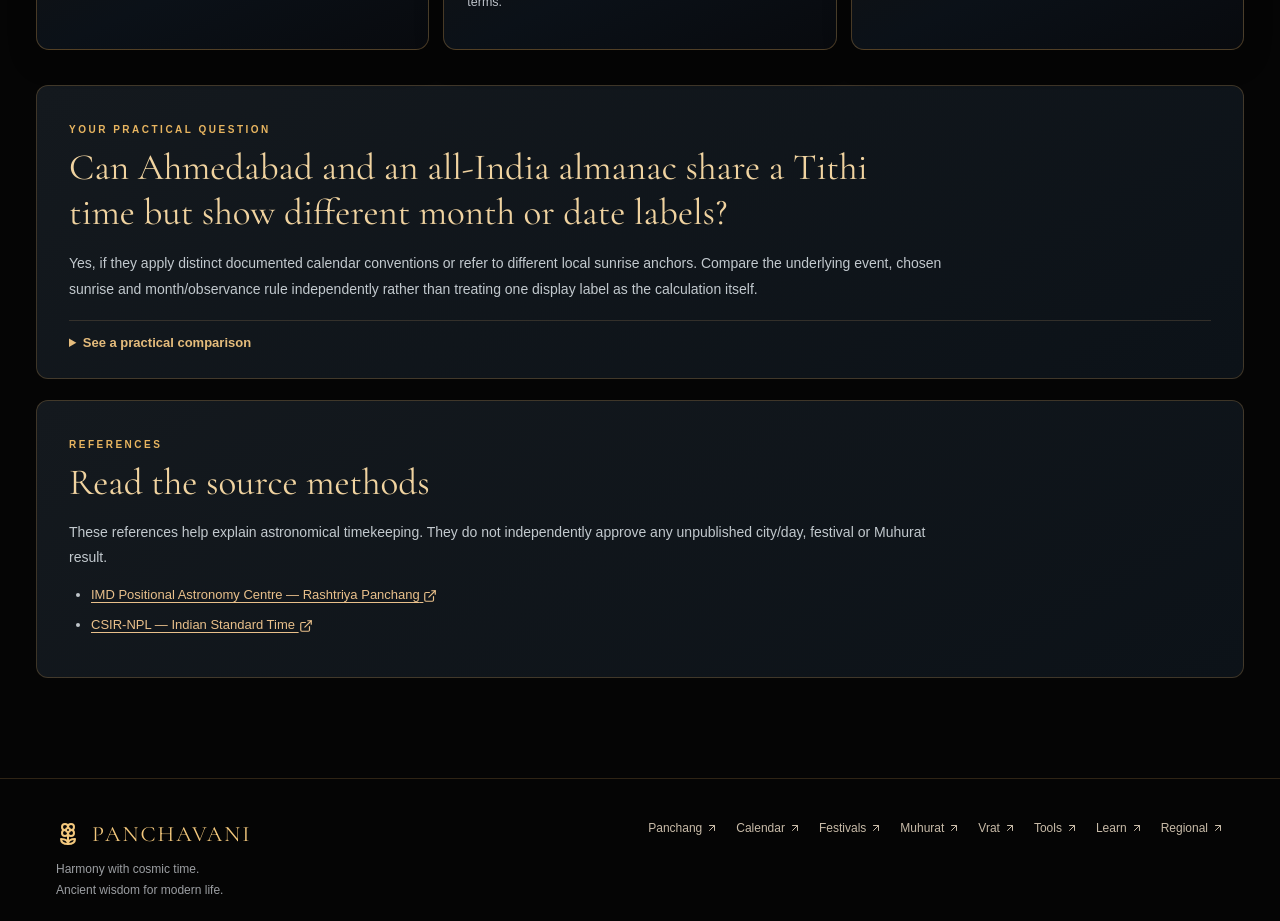
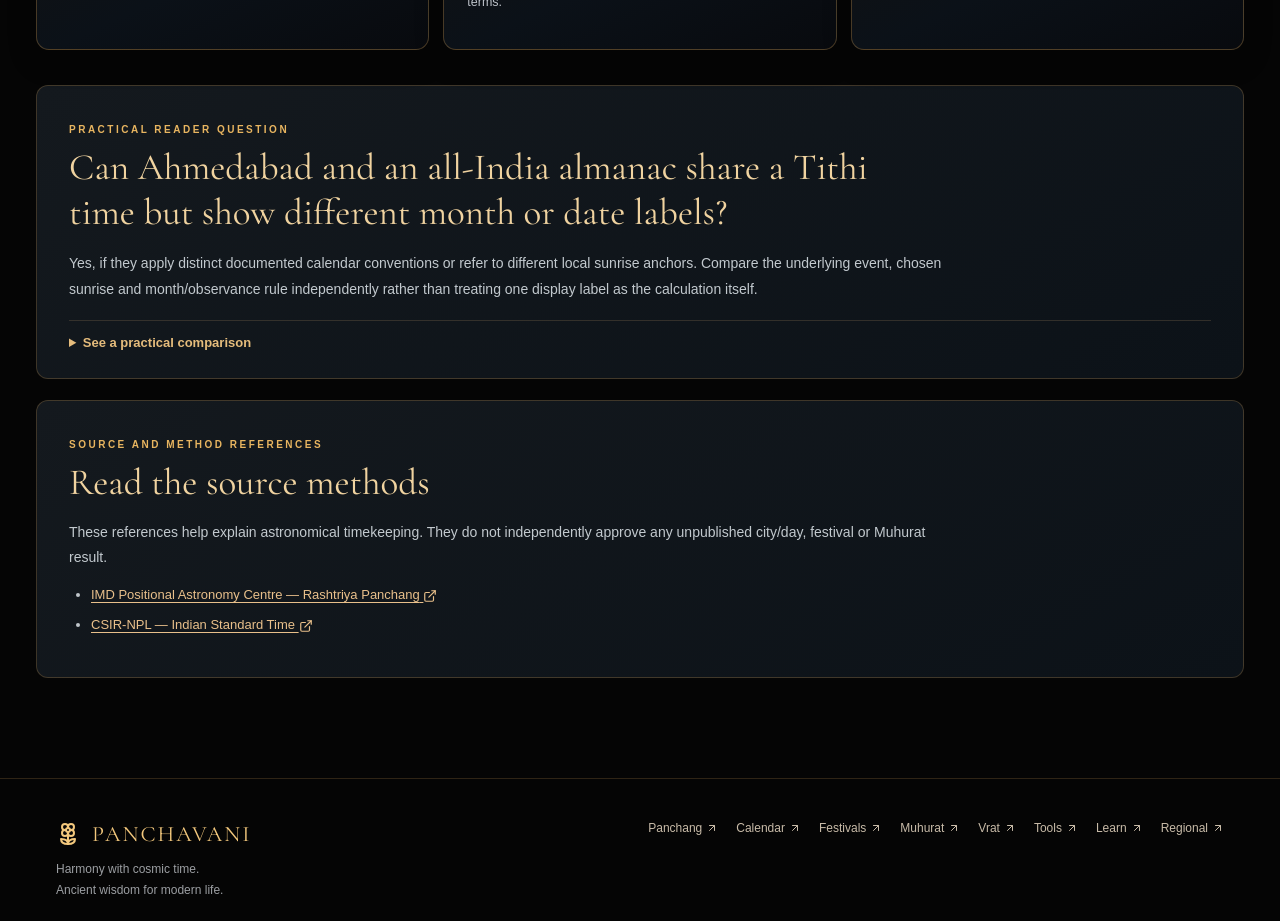
Before and after one commit to SviatF/panchavani, a Next.js app: page /panchang/ahmedabad/ in a window 1280 px wide. Shown: the part 1000-1921 px from the top of the page. Built offline with nearby package versions, Linux system fonts and the light colour scheme.

Commit message:
compat: retain meaningful city-page source/question labels for both deployment safety gates

```diff
--- a/app/panchang/[city]/page.tsx
+++ b/app/panchang/[city]/page.tsx
@@ -67,7 +67,7 @@ export default async function CityPanchang({params}:Props){
    </div>
   </section>
   <section className="editorial-city-question">
-   <p className="section-eyebrow">YOUR PRACTICAL QUESTION</p>
+   <p className="section-eyebrow">PRACTICAL READER QUESTION</p>
    <h2>{guide.question}</h2>
    <p>{guide.answer}</p>
    <details className="editorial-details"><summary>See a practical comparison</summary>
@@ -75,7 +75,7 @@ export default async function CityPanchang({params}:Props){
    </details>
   </section>
   <section className="editorial-city-sources">
-   <p className="section-eyebrow">REFERENCES</p>
+   <p className="section-eyebrow">SOURCE AND METHOD REFERENCES</p>
    <h2>Read the source methods</h2>
    <p>These references help explain astronomical timekeeping. They do not independently approve any unpublished city/day, festival or Muhurat result.</p>
    <ul>{guide.sources.map(source=><li key={source.url}>
```
